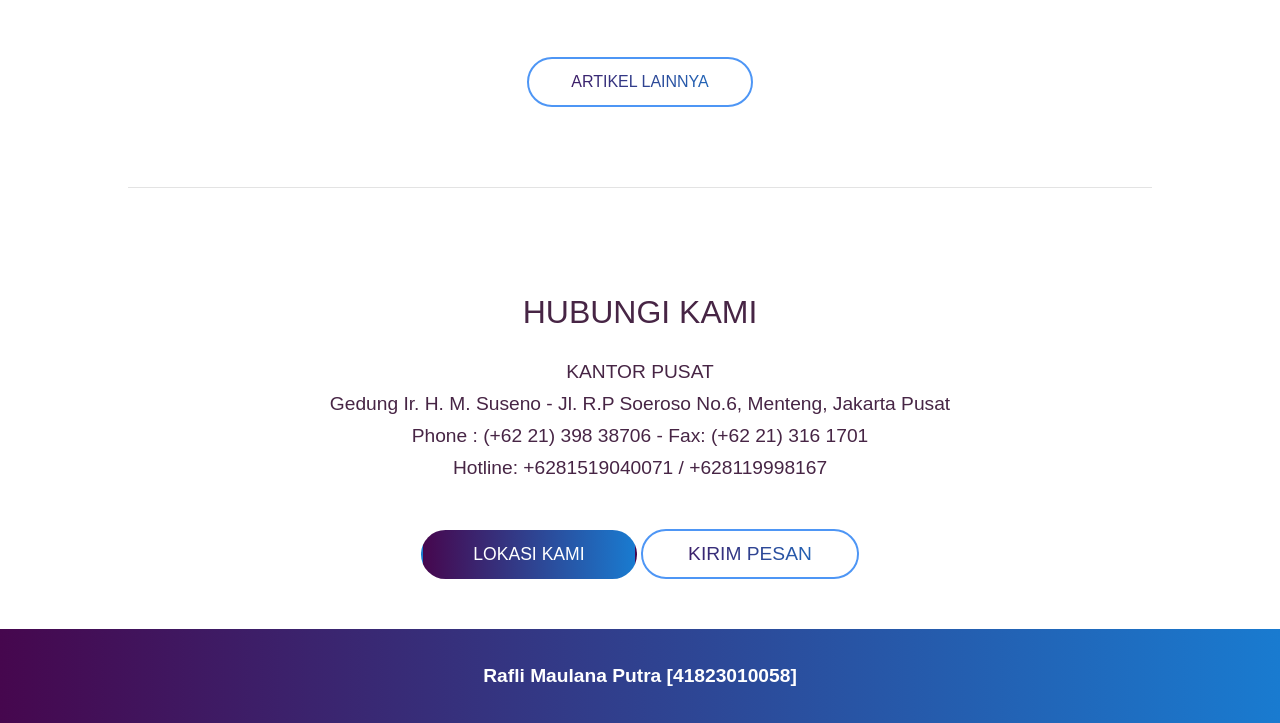
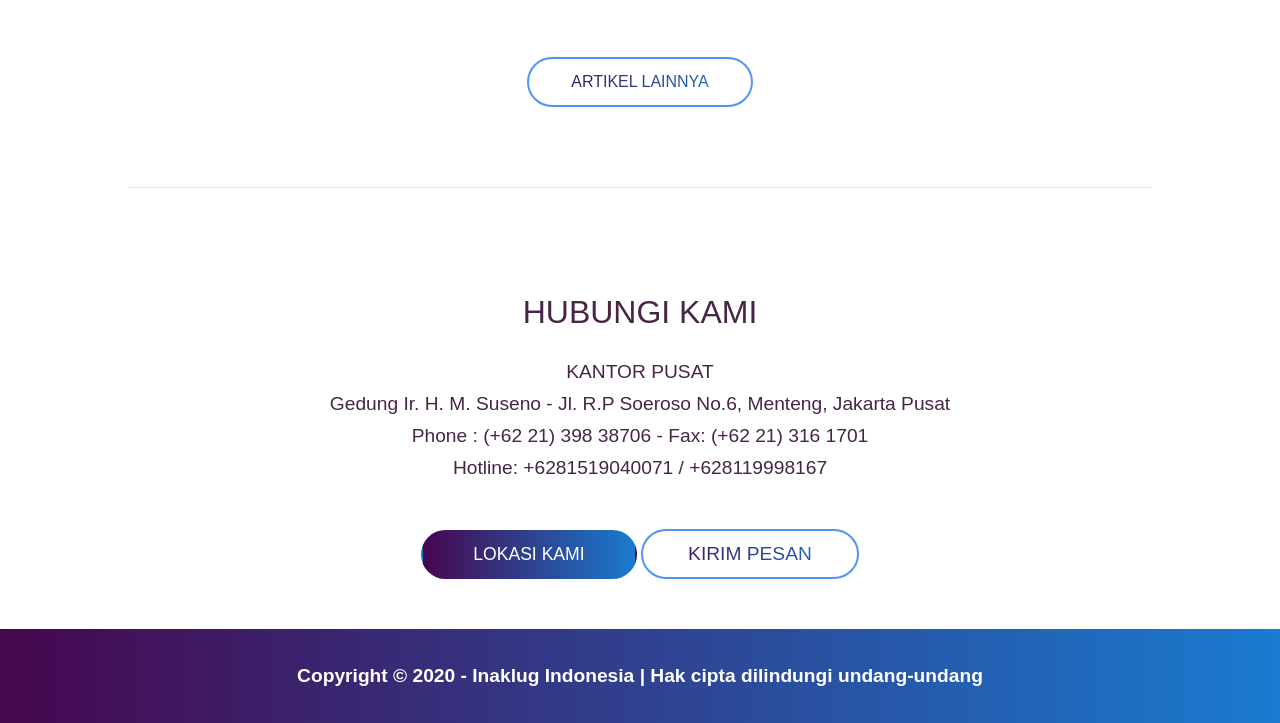
Before and after one commit to Giveenn/PemrogrammanWebUAS, a plain HTML site: page UASWEBGIVEN/index.html in a window 1280 px wide. Shown: the part 5037-5760 px from the top of the page. Drawn offline with Linux system fonts and the light colour scheme.

Commit message:
index.html

```diff
--- a/UASWEBGIVEN/index.html
+++ b/UASWEBGIVEN/index.html
@@ -161,6 +161,6 @@
 <!-- Banner Paling Bawah -->
 <section class="footer-banner">
     <div class="footer-banner-content">
-        <h2>Rafli Maulana Putra [41823010058]</h2>
+        <h2>Copyright © 2020 - Inaklug Indonesia | Hak cipta dilindungi undang-undang</h2>
     </div>
 </section>
```
